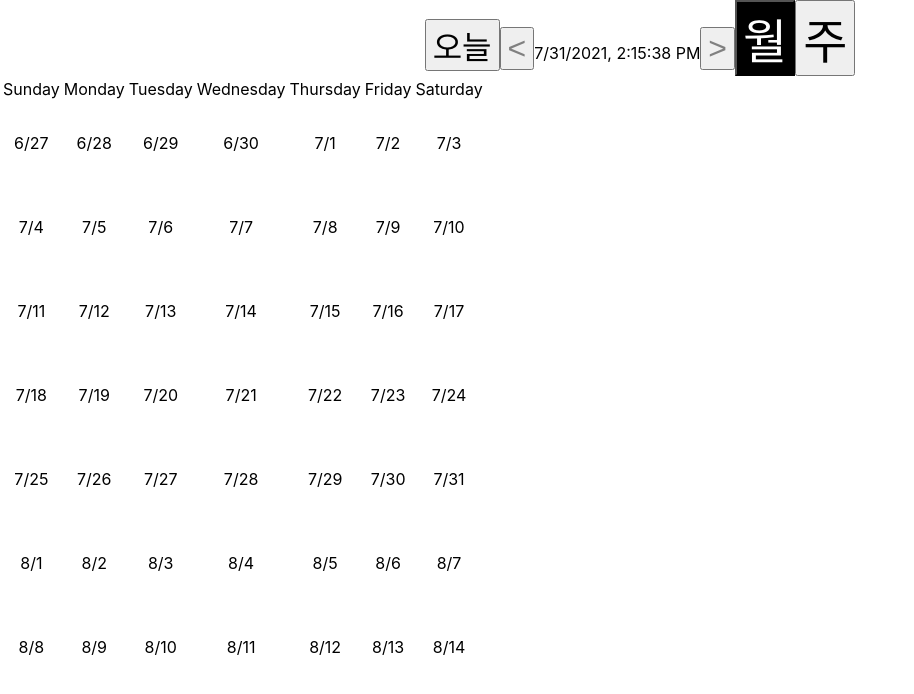
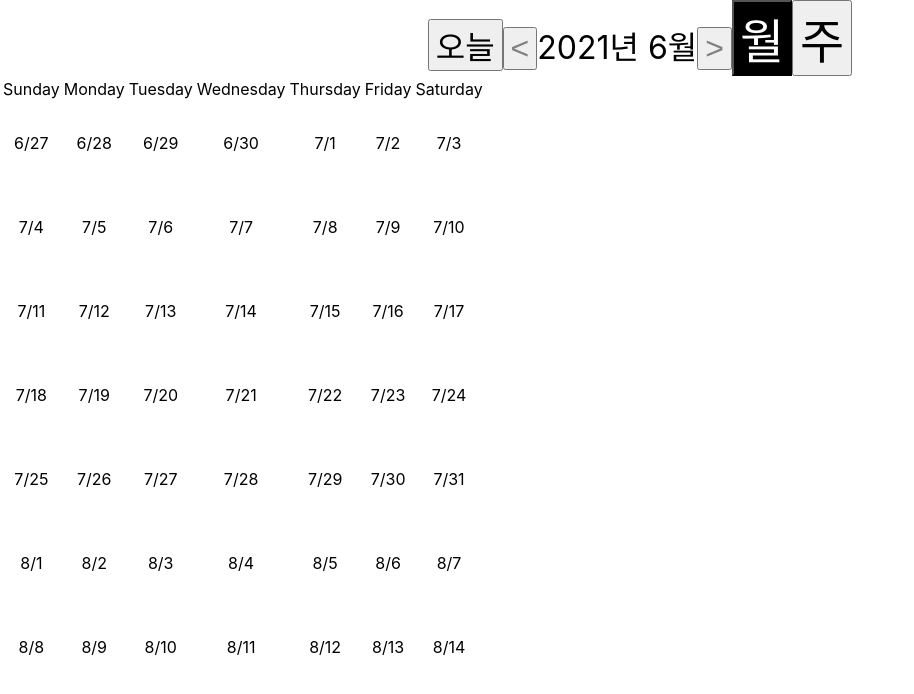
Before and after one commit to MartianLee/interview-assignment-1, a React (Create React App) app: page / in a window 1280 px wide. Shown: the top 694 px of the page, without its empty margins (0-914 px from the left). Built offline with nearby package versions, Linux system fonts and the light colour scheme.

Commit message:
주 타입 달력을 확인할 수 있습니다

```diff
--- /dev/null
+++ b/src/components/atoms/CalenderHeaderText.tsx
@@ -0,0 +1,32 @@
+import { useRecoilState } from "recoil";
+import {
+  currentDateState,
+  currentViewState,
+  ViewStateType,
+} from "../../stores/store";
+import styled, { css } from "styled-components";
+
+interface NextButtonProps {
+  direction: string;
+}
+
+const Text = styled.span`
+  font-size: 2rem;
+`;
+
+const CalenderHeaderText = () => {
+  const [currentDate, setCurrentDate] = useRecoilState(currentDateState);
+  const [currentView] = useRecoilState(currentViewState);
+
+  return (
+    <>
+      <Text>
+        {currentView === "monthly"
+          ? `${currentDate.getFullYear()}년 ${currentDate.getMonth()}월`
+          : `${currentDate.getFullYear()}년 ${currentDate.getMonth()}월`}
+      </Text>
+    </>
+  );
+};
+
+export default CalenderHeaderText;
--- a/src/components/molcules/CalenderHeader.tsx
+++ b/src/components/molcules/CalenderHeader.tsx
@@ -8,6 +8,7 @@ import styled, { css } from "styled-components";
 import ViewToggleButton from "../atoms/ViewToggleButton";
 import TodayButton from "../atoms/TodayButton";
 import NextButton from "../atoms/NextButton";
+import CalenderHeaderText from "../atoms/CalenderHeaderText";
 
 const Button = styled.button`
   font-size: 3rem;
@@ -16,12 +17,13 @@ const Button = styled.button`
 
 const CalenderHeader = () => {
   const [currentDate, setCurrentDate] = useRecoilState(currentDateState);
+  const [currentView, setCurrentView] = useRecoilState(currentViewState);
   console.log(currentDate);
   return (
     <>
       <TodayButton />
       <NextButton direction="left" />
-      {currentDate.toLocaleString()}
+      <CalenderHeaderText />
       <NextButton direction="right" />
       <ViewToggleButton />
     </>
--- /dev/null
+++ b/src/components/organism/WeeklyCalender.tsx
@@ -0,0 +1,92 @@
+import { useRecoilState, useRecoilValue } from "recoil";
+import {
+  calenderValue,
+  currentViewState,
+  Schedule,
+  scheduleInputState,
+  toggleScheduleInputState,
+  ViewStateType,
+} from "../../stores/store";
+import { v4 } from "uuid";
+import styled from "styled-components";
+import { formatDate, timeOptions, TimeType } from "../../services/utils";
+import DayCalneder from "../atoms/DayCalender";
+import { isTypeReferenceNode } from "typescript";
+
+const CalenderTable = styled.table`
+  table-layout: fixed;
+  width: 100%;
+  padding: 30px;
+`;
+
+const DayTd = styled.td`
+  height: 4em;
+`;
+
+const WeeklyCalender = () => {
+  const [currentView, setCurrentView] = useRecoilState(currentViewState);
+  const [scheduleInput, setScheduleInput] = useRecoilState(scheduleInputState);
+  const [toggleScheduleInput, setToggleScheduleInput] = useRecoilState(
+    toggleScheduleInputState
+  );
+  const calender = useRecoilValue(calenderValue);
+
+  const viewWeekdayCalender = (time: TimeType) => {
+    const week = [];
+    week.push(<DayTd key={v4()}>{time.korean}</DayTd>);
+    for (
+      let iter = new Date(calender[0]);
+      iter <= new Date(calender[6]);
+      iter.setDate(iter.getDate() + 1)
+    ) {
+      week.push(<td key={v4()}>{iter.getDate()}</td>);
+    }
+    return week;
+  };
+  const viewCalender = timeOptions().map((time) => {
+    return <tr key={v4()}>{viewWeekdayCalender(time)}</tr>;
+  });
+
+  return (
+    <>
+      <CalenderTable>
+        <thead>
+          <tr>
+            <DayTd></DayTd>
+            <DayTd>
+              Sunday <br />
+              {calender[0].getDate()}
+            </DayTd>
+            <DayTd>
+              Monday <br />
+              {calender[1].getDate()}
+            </DayTd>
+            <DayTd>
+              Tuesday <br />
+              {calender[2].getDate()}
+            </DayTd>
+            <DayTd>
+              Wednesday <br />
+              {calender[3].getDate()}
+            </DayTd>
+            <DayTd>
+              Thursday <br />
+              {calender[4].getDate()}
+            </DayTd>
+            <DayTd>
+              Friday <br />
+              {calender[5].getDate()}
+            </DayTd>
+            <DayTd>
+              Saturday <br />
+              {calender[6].getDate()}
+            </DayTd>
+          </tr>
+        </thead>
+        <tbody>{viewCalender}</tbody>
+      </CalenderTable>
+    </>
+  );
+};
+
+export default WeeklyCalender;
--- a/src/components/pages/WeeklyCalenderPage.tsx
+++ b/src/components/pages/WeeklyCalenderPage.tsx
@@ -1,6 +1,7 @@
 import { useRecoilValue } from "recoil";
 import { calenderValue } from "../../stores/store";
 import CalenderHeader from "../molcules/CalenderHeader";
+import WeeklyCalender from "../organism/WeeklyCalender";
 
 const WeeklyCalaenderPage = () => {
   const info = useRecoilValue(calenderValue);
@@ -8,6 +9,7 @@ const WeeklyCalaenderPage = () => {
   return (
     <>
       <CalenderHeader />
+      <WeeklyCalender />
     </>
   );
 };
--- a/src/services/utils.ts
+++ b/src/services/utils.ts
@@ -1,3 +1,9 @@
+export interface TimeType {
+  value?: string;
+  text?: string;
+  korean?: string;
+}
+
 export function formatDate(date: Date): string {
   const d = new Date(date);
   let month = "" + (d.getMonth() + 1);
@@ -13,19 +19,17 @@ export function formatDate(date: Date): string {
 export const timeOptions = (): any[] => {
   const value = [...Array(48).keys()];
   return value.map((item) => {
-    const iter = item + 1;
-    const time =
-      iter == 48
-        ? 12
-        : iter > 24
-        ? Math.floor(iter / 2) % 12
-        : Math.floor(iter / 2);
-    const minute = (item % 2) * 30;
+    const iter = item;
+    const time = iter % 12 <= 1 ? 12 : Math.floor(iter / 2) % 12;
+    const minute = iter % 2 == 0 ? "00" : "30";
     return {
       value: iter,
-      text: `${iter > 24 ? "PM" : "AM"} ${time < 10 ? "0" + time : time}:${
-        minute ? "00" : "30"
-      }`,
+      text: `${iter > 23 ? "PM" : "AM"} ${
+        time < 10 ? "0" + time : time
+      }:${minute}`,
+      korean: `${iter > 23 ? "오후" : "오전"} ${
+        time < 10 ? "0" + time : time
+      }:${minute}`,
     };
   });
 };
--- a/src/stores/store.ts
+++ b/src/stores/store.ts
@@ -75,12 +75,19 @@ export const calenderValue = selector({
       }
     } else {
       // currentDate가 속한 이번 주
-      firstDay = new Date(currentDate.getFullYear(), currentDate.getMonth(), 1);
+      // currentDate.getDate() - currentDate.getDay()
+      firstDay = new Date(
+        new Date(currentDate).setDate(
+          currentDate.getDate() - currentDate.getDay()
+        )
+      );
+      firstDay.setHours(0, 0, 0);
       lastDay = new Date(
-        currentDate.getFullYear(),
-        currentDate.getMonth() + 1,
-        0
+        new Date(currentDate).setDate(
+          currentDate.getDate() + (6 - currentDate.getDay())
+        )
       );
+      lastDay.setHours(23, 59, 59);
       console.log(firstDay, lastDay);
     }
     const itDate = new Date(firstDay);
```
